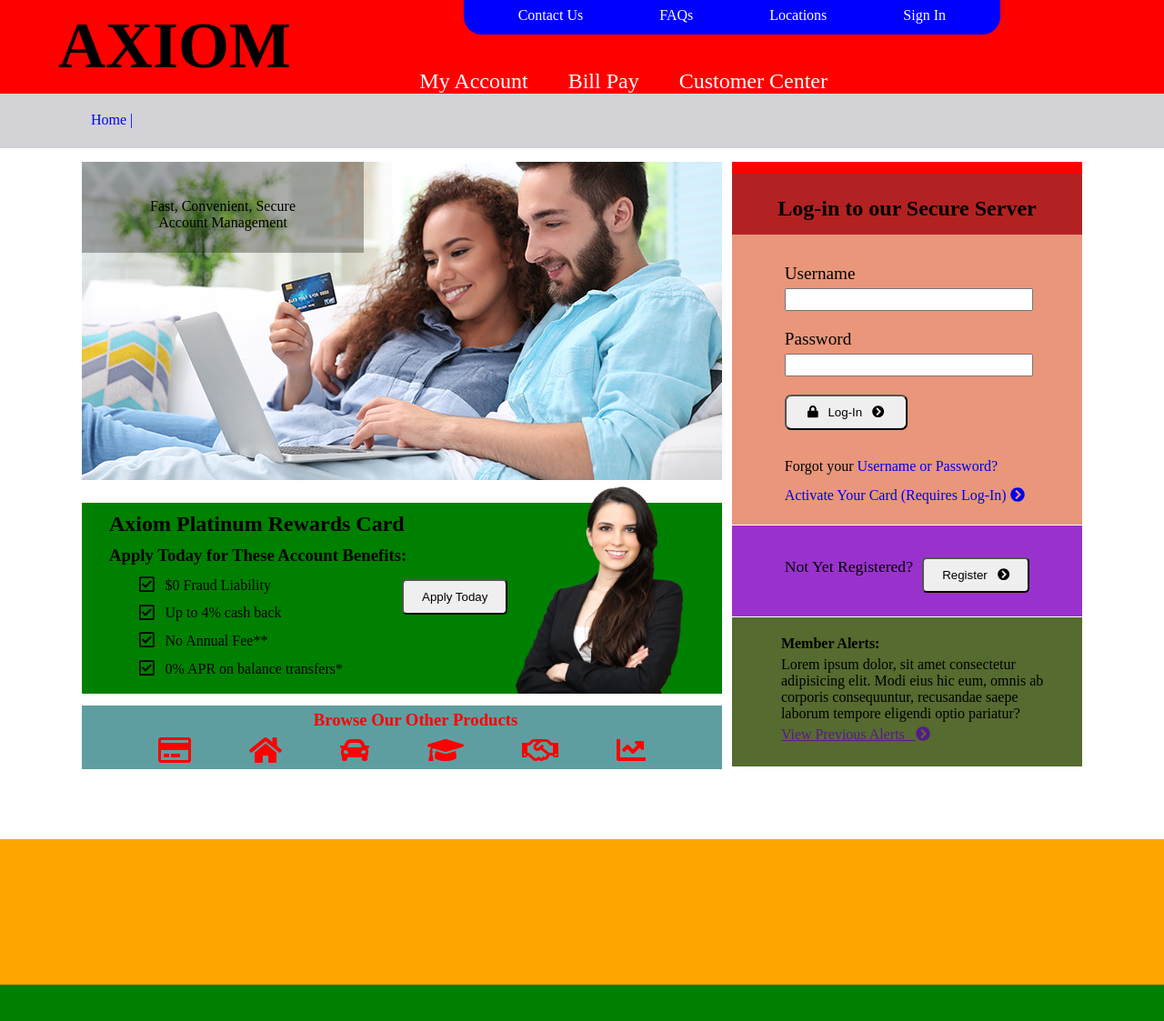
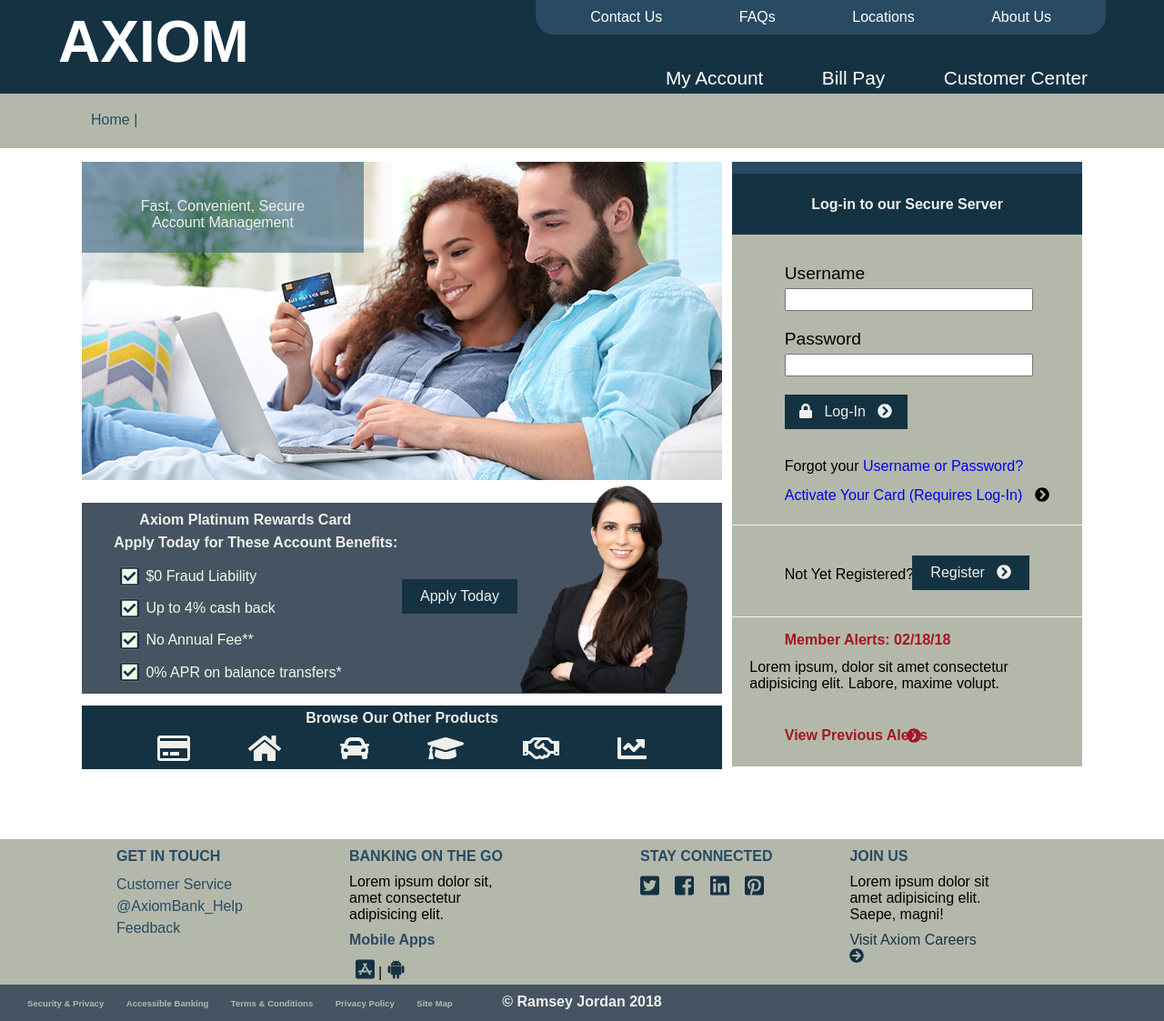
Before and after one commit to Rjordan23/Axiom-Bank, a plain HTML site: page Axiom.html in a window 1280 px wide. Shown: the part 2-1125 px from the top of the page at 91% size. Drawn offline with Linux system fonts and the light colour scheme.

Commit message:
Made some finshing touches as far as color scheme, font selection and adjusting the position of a few elements

```diff
--- a/Axiom.html
+++ b/Axiom.html
@@ -13,19 +13,19 @@
     <header>
         <nav>
             <ul id="navbar">
-                <a href=""><li>Contact Us</li></a>
-               <a href=""><li>FAQs</li></a>
-               <a href=""><li>Locations</li></a>
-               <a href=""><li>Sign In</li></a>
+                <li><a href="#">Contact Us</a></li>
+                <li><a href="#">FAQs</a></li></a>
+                <li><a href="#">Locations</a></li>
+                <li><a href="#">About Us</a></li>
             </ul>
             <div>
                 <h1>AXIOM</h1>
             </div>
             <div id="customer-acct">
                 <ul>
-                    <a href=""><li>My Account</li></a>
-                    <a href=""><li>Bill Pay</li></a>
-                    <a href=""><li>Customer Center</li></a>
+                    <li><a href="#">My Account</a></li>
+                    <li><a href="#">Bill Pay</a></li>
+                    <li><a href="#">Customer Center</a></li>
                 </ul>
             </div>
         </nav>
@@ -33,7 +33,7 @@
 
     <!-- Colored Bar Under Header -->
     <div id="divider">
-       <p><a href="">Home |</a></p>
+       <p><a href="#">Home |</a></p>
     </div>
 
     <!-- Main Image Slider Box -->
@@ -60,7 +60,7 @@
             </form>
             <div id="lost-info">
                 <p>Forgot your <a href="#">Username or Password?</a></p>
-                <a href="#">Activate Your Card (Requires Log-In) <i class="fas fa-chevron-circle-right"></i></a>
+                <a href="#">Activate Your Card (Requires Log-In)</a> &nbsp; <i class="fas fa-chevron-circle-right"></i>
             </div>
         </div>
         <div id="registration">
@@ -71,10 +71,10 @@
         </div>
         <div id="alerts">
             <div>
-                <h4>Member Alerts:</h4>
-                <p>Lorem ipsum dolor, sit amet consectetur adipisicing elit. Modi eius hic eum, omnis ab corporis consequuntur, recusandae saepe laborum tempore eligendi optio pariatur?</p>
-                <a href=""><p>View Previous Alerts &nbsp; <i class="fas fa-chevron-circle-right"></i></p></a>
+                <h4>Member Alerts: 02/18/18</h4>
+                <p>Lorem ipsum, dolor sit amet consectetur adipisicing elit. Labore, maxime volupt.</p>
             </div>
+            <a href="#">View Previous Alerts &nbsp;</a> <i class="fas fa-chevron-circle-right"></i>
         </div>
     </div>
     <!-- Rewards Card Section -->
@@ -82,11 +82,17 @@
         <div id="rewards-box">
             <h2>Axiom Platinum Rewards Card</h2>
             <h3>Apply Today for These Account Benefits:</h3>
+            <div id="boxes">
+                <div><i class="fas fa-square"></i></div>
+                <div><i class="fas fa-square"></i></div>
+                <div><i class="fas fa-square"></i></div>
+                <div><i class="fas fa-square"></i></div>
+            </div>
             <div id="checks">
-                    <div><i class="far fa-check-square"></i></div>
-                    <div><i class="far fa-check-square"></i></div>
-                    <div><i class="far fa-check-square"></i></div>
-                    <div><i class="far fa-check-square"></i></div>
+                <div><i class="far fa-check-square"></i></div>
+                <div><i class="far fa-check-square"></i></div>
+                <div><i class="far fa-check-square"></i></div>
+                <div><i class="far fa-check-square"></i></div>
             </div>
             <ul>
                 <li>$0 Fraud Liability</li>
@@ -94,30 +100,72 @@
                 <li>No Annual Fee**</li>
                 <li>0% APR on balance transfers*</li>
             </ul>
+            <!-- <div>
+                <img id="card" src="img/card5.png" alt="">
+            </div> -->
         </div>
         <button type="submit">Apply Today</button>
-        <img src="img/woman4.png" alt="">
+        <img id="model" src="img/woman4.png" alt="smiling woman with her arms crossed">
     </div>
     <!-- Additional Products Section -->
     <section id="products">
             <div id="icon-box">
-                <h3>Browse Our Other Products</h3>
+                <h2>Browse Our Other Products</h2>
                 <ul>
-                    <li><a href=""><i class="far fa-credit-card"></i></a></li>
-                    <li><a href=""><i class="fas fa-home"></i></a></li>
-                    <li><a href=""><i class="fas fa-car"></i></a></li>
-                    <li><a href=""><i class="fas fa-graduation-cap"></i></a></li>
-                    <li><a href=""><i class="far fa-handshake"></i></a></li>
-                    <li><a href=""><i class="fas fa-chart-line"></i></a></li>
+                    <li><a href="#"><i class="far fa-credit-card"></i></a></li>
+                    <li><a href="#"><i class="fas fa-home"></i></a></li>
+                    <li><a href="#"><i class="fas fa-car"></i></a></li>
+                    <li><a href="#"><i class="fas fa-graduation-cap"></i></a></li>
+                    <li><a href="#"><i class="far fa-handshake"></i></a></li>
+                    <li><a href="#"><i class="fas fa-chart-line"></i></a></li>
                 </ul>
             </div>
         </section>
     </section>
 
 
-
+    <!-- ////////////////// -->
     <footer>
-       <div></div>
+        <div class="btm-box-one">
+            <h5>GET IN TOUCH</h5>
+            <ul>
+                <li><a href="#">Customer Service</a></li>
+                <li><a href="#">@AxiomBank_Help</a></li>
+                <li><a href="#">Feedback</a></li>
+            </ul>
+        </div>
+        <div class="btm-box-two">
+            <h5>BANKING ON THE GO</h5>
+            <P>Lorem ipsum dolor sit, amet consectetur adipisicing elit.</P>
+            <h5>Mobile Apps</h5> <a href="#">&nbsp;<i class="fab fa-app-store-ios"></i></a> | <a href="#"><i class="fab fa-android"></i></a>
+        </div>
+        <div class="btm-box-three">
+            <h5>STAY CONNECTED</h5>
+            <ul>
+                <li><a href="#"><i class="fab fa-twitter-square"></i></a></li>
+                <li><a href="#"><i class="fab fa-facebook-square"></i></a></li>
+                <li><a href="#"><i class="fab fa-linkedin"></i></a></li>
+                <li><a href="#"><i class="fab fa-pinterest-square"></i></a></li>
+            </ul>
+        </div>
+        <div class="btm-box-four">
+            <h5>JOIN US</h5>
+            <P>Lorem ipsum dolor sit amet adipisicing elit. Saepe, magni!</P>
+            <a href="#">Visit Axiom Careers <i class="fas fa-arrow-circle-right"></i></a>
+        </div>
+        <!-- Green Footer Stripe -->
+       <div id="btm-bar">
+           <div>
+               <ul>
+                   <li><a href="#">Security & Privacy</a></li>
+                   <li><a href="#">Accessible Banking</a></li>
+                   <li><a href="#">Terms & Conditions</a></li>
+                   <li><a href="#">Privacy Policy</a></li>
+                   <li><a href="#">Site Map</a></li>
+                </ul>
+            </div>
+            <p> &copy; Ramsey Jordan 2018 </p>
+       </div>
     </footer>
 
 
--- a/style.css
+++ b/style.css
@@ -1,6 +1,12 @@
 * {
     padding: 0;
     margin: 0;
+    font-family: Arial, Helvetica, sans-serif;
+    font-size: 16px;
+}
+
+body {
+    background-color: #fff;
 }
 
 ul {
@@ -8,10 +14,18 @@ ul {
     list-style: none;
 }
 
+a {
+    text-decoration: none;
+}
+
+button:hover {
+    cursor: pointer;
+}
+
 
 /* /////// Header and navigation ///// */
 header {
-    background: red;
+    background-color: #153243;
     height: 105px;
     position: relative;
 }
@@ -22,58 +36,69 @@ header ul li {
 
 header #navbar {
     display: inline-block;
-    background: blue;
+    background-color: #284B63;
     padding: 0 20px;
-    float: right;
-    margin-right: 180px;
+    position: absolute;
+    right: 5%;
     height: 40px;
     border-bottom-right-radius: 20px;
     border-bottom-left-radius: 20px;
 }
 
 header #navbar li {
-    color: white;
-    padding: 10px 20px;
+    padding: 12px 20px;
     margin: 0 20px;
 }
 
+header #navbar a {
+    color: #fff;
+}
+header #navbar a:hover {
+    color: #87BCDE
+}
+
+
 header h1 {
-    display: block;
     position: absolute;
-    font-size: 4.5em;
+    font-size: 4em;
     top: 10%;
     left: 5%;
-
+    color: #fff;
 }
 
 header #customer-acct {
     display: block;
-    margin-right: 350px;
     position: absolute;
-    right: 0%;
+    right: 5%;
     bottom: 0;
 }
 
-header #customer-acct a {
-    text-decoration: none;
+header #customer-acct ul li {
+    margin: 0 20px 5px 40px;
 }
 
-header #customer-acct ul li {
-    font-size: 1.5em;
-    margin: 0 20px 0 20px;
+header #customer-acct a {
     color: #fff;
+    font-size: 1.3em;
+}
+
+header #customer-acct a:hover {
+    color: #87BCDE;
 }
 
 
 /* //// Divider //// */
 #divider {
-    background: #D3D2D7;
+    background-color: #B4B8AB;
     height: 60px;
 }
 
 #divider a {
-    text-decoration: none;
-    color: blue;
+    color: #284B63;
+}
+
+#divider a:hover {
+    color: #87BCDE;
 }
 
 #divider p {
@@ -101,12 +126,12 @@ header #customer-acct ul li {
     width: 310px;
     height: 100px;
     text-align: center;
-    background-color: rgba(0, 0, 0, .3);
+    background: rgba(54, 99, 129, 0.6);
 }
 
 #main #img-box .box-text p {
     padding-top: 40px;
-    color: #000;
+    color: #EEF0EB;
 }
 
 #main #log-in {
@@ -120,14 +145,15 @@ header #customer-acct ul li {
 /* ///// Log-in Section //// */
 #log-in #topper {
     height: 2%;
-    background: red;
+    background-color: #284B63;
 }
 
 /* //// Log-in Header //// */
 #log-in #log-in-title {
-    background: firebrick;
+    background-color: #153243;
     height: 10%;
     text-align: center;
+    color: #EEF0EB;
 }
 
 #log-in #log-in-title h2 {
@@ -136,7 +162,7 @@ header #customer-acct ul li {
 
 /* //// Main Log-in Block /////  */
 #log-in #user-info {
-    background-color: darksalmon;
+    background-color: #B4B8AB;
     height: 48%;
     position: relative;
 }
@@ -162,7 +188,13 @@ header #customer-acct ul li {
 #log-in #user-info form button {
     padding: 10px 15px;
     width: 50%;
-    border-radius: 7px;
+    background-color: #153243;
+    border: none;
+    color: #EEF0EB;
+}
+
+#log-in #user-info form button:hover {
+    background-color: #284B63;
 }
 
 #log-in #user-info a {
@@ -179,8 +211,8 @@ header #customer-acct ul li {
 /* //// New Registration Sidebar //// */
 #log-in #registration {
     height: 15%;
-    border-top: 1px solid white;
-    background-color: darkorchid;
+    border-top: 1px solid #F4F9E9;
+    background-color: #B4B8AB;
     position: relative;
 }
 
@@ -193,38 +225,61 @@ header #customer-acct ul li {
     position: absolute;
     left: 15%;
     display: inline-block;
-    top: 35%;
-    font-size: 1.1em;
+    top: 45%;
+    color: #000000;
 }
 
 #log-in #registration div button {
     display: inline;
     position: absolute;
     padding: 10px 20px;
-    border-radius: 5px;
-    top: 35%;
+    top: 33%;
     right: 15%;
+    background-color: #153243;
+    border: none;
+    color: #EEF0EB;
+}
+
+#log-in #registration div button:hover {
+    background-color: #153243;
 }
 
 /* //// Member Alerts Sidebar //// */
 #log-in #alerts {
     height: 24.7%;
-    border-top: 1px solid white;
-    background-color: darkolivegreen;
+    border-top: 1px solid #F4F9E9;
+    background-color: #B4B8AB;
     position: relative;
-}
-
-#log-in #alerts div {
-    position: absolute;
-    left: 14%;
+    padding-right: 5px;
 }
 
 #log-in #alerts div h4 {
-    margin-top: 20px;
+    position: absolute;
+    top: 10%;
+    left: 15%;
+    color: #A31621;
 }
 
-#log-in #alerts p, a {
-    padding-top: 5px;
+#log-in #alerts p {
+    position: absolute;
+    top: 28%;
+    left: 5%;
+    color: #000000;
+}
+
+#log-in #alerts a {
+    position: absolute;
+    bottom: 15%;
+    left: 15%;
+    font-weight: 600;
+    color: #A31621;
+}
+
+#log-in #alerts .fa-chevron-circle-right {
+    position: absolute;
+    bottom: 16%;
+    right: 46%;
+    color: #A31621;
 }
 
 #log-in #alerts div p {
@@ -236,39 +291,70 @@ header #customer-acct ul li {
     margin-top: 25px;
     width: 64%;
     height: 30%;
-    background: green;
+    background-color: #465362;
     position: relative;
 }
 
+#rewards-card #rewards-box #card {
+    position: absolute;
+    width: 20%;
+    left: 30%;
+    bottom: -2%;
+}
+
 #rewards-card #rewards-box {
-    width: 370px;
     height: 100%;
     float: left;
 }
 
 #rewards-card #rewards-box #checks {
     position: absolute;
-    left: 9%;
-    top: 38%;
+    left: 6%;
+    top: 33%;
+}
+
+#rewards-card #rewards-box #boxes {
+    position: absolute;
+    left: 6%;
+    top: 33%;
 }
 
 .fa-check-square {
     margin-bottom: 10px;
-    font-size: 1.2em;
+    font-size: 1.5em;
+    color: #153243;
 }
 
-#rewards-card h2, h3 {
-    margin: 10px 0 0 30px;
+.fa-square {
+    margin-bottom: 10px;
+    font-size: 1.5em;
+    color: #F4F9E9;
+}
+
+#rewards-card h2 {
+    margin-top: 10px;
+    position: absolute;
+    left: 9%;
+    color: #EEF0EB;
+}
+
+#rewards-card h3 {
+    margin-top: 10px;
+    position: absolute;
+    left: 5%;
+    top: 12%;
+    color: #EEF0EB;
 }
 
 #rewards-card ul {
     position: absolute;
-    left: 13%;
-    top: 36%;
+    left: 10%;
+    top: 30%;
 }
 
 #rewards-card ul li {
-  line-height: 1.93em;
+  line-height: 2.2em;
+  color: #F4F9E9;
 }
 
 #rewards-card button {
@@ -276,14 +362,21 @@ header #customer-acct ul li {
     left: 50%;
     top: 40%;
     padding: 10px 20px;
-    border-radius: 5px;
+    background-color: #153243;
+    border: none;
+    color: #EEF0EB;
 }
 
-#rewards-card img {
+#rewards-card button:hover {
+    background-color: #153243;
+}
+
+#rewards-card #model {
+    position: absolute;
     width: 190px;
     height: 230px;
-    margin: -20px 40px 0 0;
-    float: right;
+    right: 5%;
+    top: -10%;
 }
 
 
@@ -292,18 +385,18 @@ header #customer-acct ul li {
     margin-top: 13px;
     width: 64%;
     height: 70px;
-    background: cadetblue;
+    background-color: #153243;
 }
 
-#products h3 {
+#products h2 {
     text-align: center;
-    color: red;
-    padding-top: 5px;
+    color: #EEF0EB;
+    padding: 5px 0 5px 0;
 }
 
 #products ul {
     text-align: center;
-    padding-top: 5px;
+    padding-top: 2px;
 }
 
 #products ul li {
@@ -312,24 +405,128 @@ header #customer-acct ul li {
     margin: 0 30px 0 30px;
 }
 
-#products a {
-    color: red;
+#products .fa-credit-card, .fa-home, .fa-car, .fa-graduation-cap, .fa-handshake, .fa-chart-line {
+    font-size: 2em;
+    color: #EEF0EB;
+}
+
+#products #circles {
+    text-align: center;
+    position: absolute;
 }
 
 
-
-
+/* /////////////// */
 footer {
-    background: orange;
+    background-color: #B4B8AB;
     height: 200px;
     margin-top: 60px;
     position: relative;
 }
 
-footer div {
-    background: green;
+footer h5 {
+    margin: 10px 0 10px 0;
+    color: #284B63;
+}
+
+.btm-box-one {
+    position: absolute;
+    left: 10%;
+}
+
+.btm-box-one a {
+    line-height: 1.5em;
+    color: #284B63;
+}
+
+.btm-box-two {
+    position: absolute;
+    left: 5%;
+    left: 30%;
+    width: 15%;
+}
+
+.btm-box-two a {
+    font-size: 1.5em;
+    color: #153243;
+}
+
+.btm-box-two a:hover {
+    color: #284B63;
+}
+
+.btm-box-three {
+    position: absolute;
+    left: 55%;
+}
+
+.btm-box-three ul {
+    text-align: center;
+    margin-top: 10px;
+}
+
+.btm-box-three li {
+    display: inline;
+}
+
+.btm-box-three a {
+    font-size: 1.5em;
+    margin: 0 13px 0 0;
+    color: #153243;
+}
+
+.btm-box-three a:hover {
+    color: #87BCDE;
+}
+
+.btm-box-four {
+    position: absolute;
+    right: 15%;
+    width: 12%;
+}
+
+.btm-box-four p {
+    margin-bottom: 10px;
+}
+
+.btm-box-four a {
+    color: #153243;
+}
+
+.btm-box-four .fa-arrow-circle-right {
+    color: #153243;
+}
+
+
+/* //// ////// */
+ #btm-bar {
+    background-color: #465362;
     width: 100%;
     height: 40px;
     position: absolute;
     bottom: 0;
 }
+
+#btm-bar ul {
+    margin: 10px 0 0 20px;
+    position: absolute;
+}
+
+#btm-bar li {
+    display: inline;
+
+    margin: 0 10px 0 10px;
+}
+
+#btm-bar a {
+    font-size: .6em;
+    font-weight: 600;
+    color: #B4B8AB;
+}
+
+#btm-bar p {
+    text-align: center;
+    margin-top: 10px;
+    font-weight: 800;
+    color: #EEF0EB;
+}
```
Also changed, not shown: img/a_logo.png (added).
